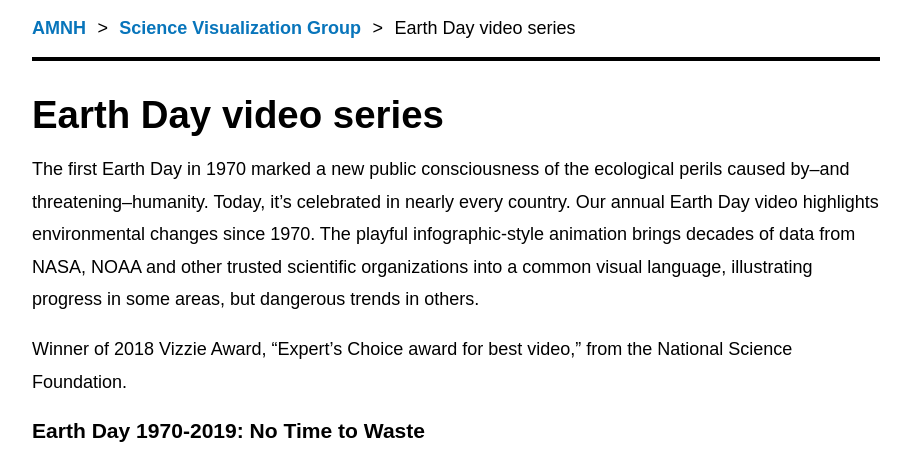
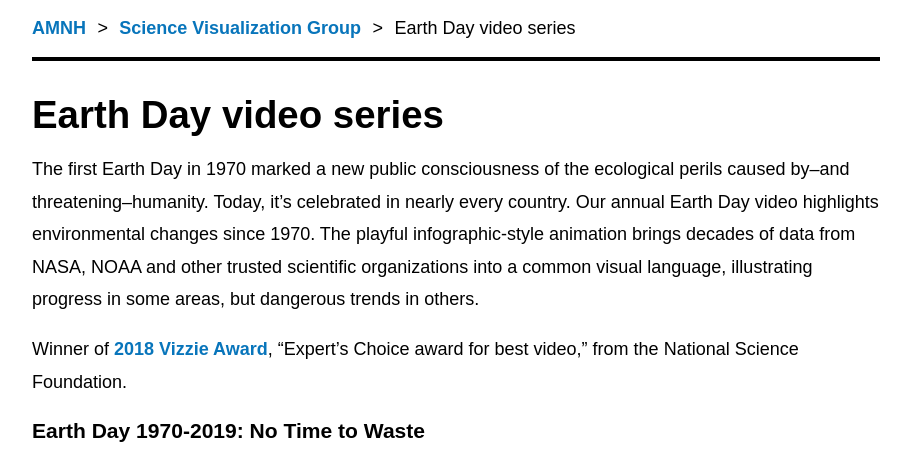
Before and after one commit to amnh-sciviz/amnh-sciviz.github.io, a Jekyll site: the page built from _projects/earth_day.md, in a window 1280 px wide, cut to the strip 0-464 px from the top of the page. Shown: the whole strip, without its empty margins (184-1095 px from the left). Built offline with Jekyll 4.4.1, drawn with Linux system fonts in a browser that asks for light colours; part of the change alters nothing that is shown.

```diff
--- a/_projects/earth_day.md
+++ b/_projects/earth_day.md
@@ -10,7 +10,7 @@ permalink: /earth-day/
 
 The first Earth Day in 1970 marked a new public consciousness of the ecological perils caused by--and threatening--humanity. Today, it’s celebrated in nearly every country. Our annual Earth Day video highlights environmental changes since 1970. The playful infographic-style animation brings decades of data from NASA, NOAA and other trusted scientific organizations into a common visual language, illustrating progress in some areas, but dangerous trends in others.
 
-Winner of 2018 Vizzie Award, "Expert’s Choice award for best video," from the National Science Foundation.
+Winner of <a href="https://www.popsci.com/vizzies-winners-2018/">2018 Vizzie Award</a>, "Expert’s Choice award for best video," from the National Science Foundation.
 
 ### Earth Day 1970-2019: No Time to Waste
 
```
